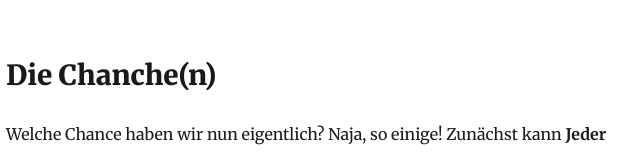
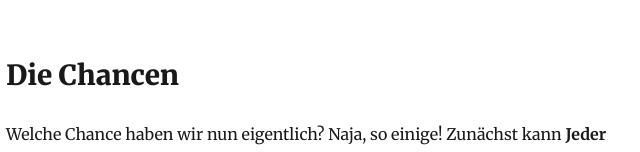
Before and after one commit to kutzilla/kutzilla.github.io, a Gatsby site: page /covid-19/ in a window 1280 px wide. Shown: the part 1838-1990 px from the top of the page, 319-959 px from the left. Built offline with nearby package versions, Linux system fonts and the light colour scheme; Gatsby itself is replaced by a stand-in of ours; some packages are replaced by stand-ins of ours.

Commit message:
Tippfehler entfernt

```diff
--- a/content/blog/covid-19/index.md
+++ b/content/blog/covid-19/index.md
@@ -19,7 +19,7 @@ Die Reaktionen auf die Virus sind gigantisch. In Italien & Spanien existieren Au
 
 ![Angela Merkel](./merkel.jpg)
 
-## Die Chanche(n)
+## Die Chancen
 
 Welche Chance haben wir nun eigentlich? Naja, so einige! Zunächst kann **Jeder** einen Beitrag leisten. Vor allem indem man (soweit wie möglich) einfach zuhause bleibt und das Haus auch wirklich nur für die aller nötigsten persönlichen Bedürfnisse (Nahrung, Medikamente etc.) verlässt. Das allein hat schon gewaltigen Einfluss auf die Verbreitung des Virus. **Und man kann noch mehr machen**.
 
```
